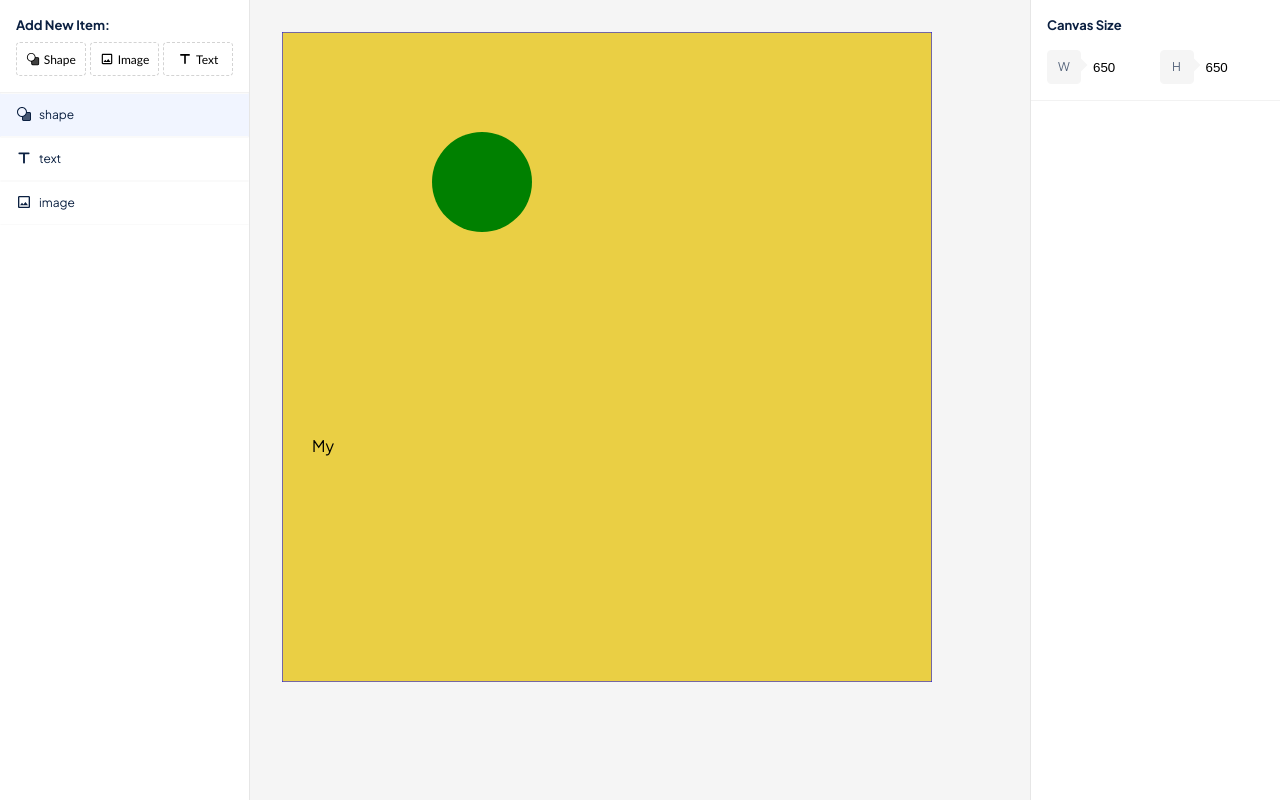
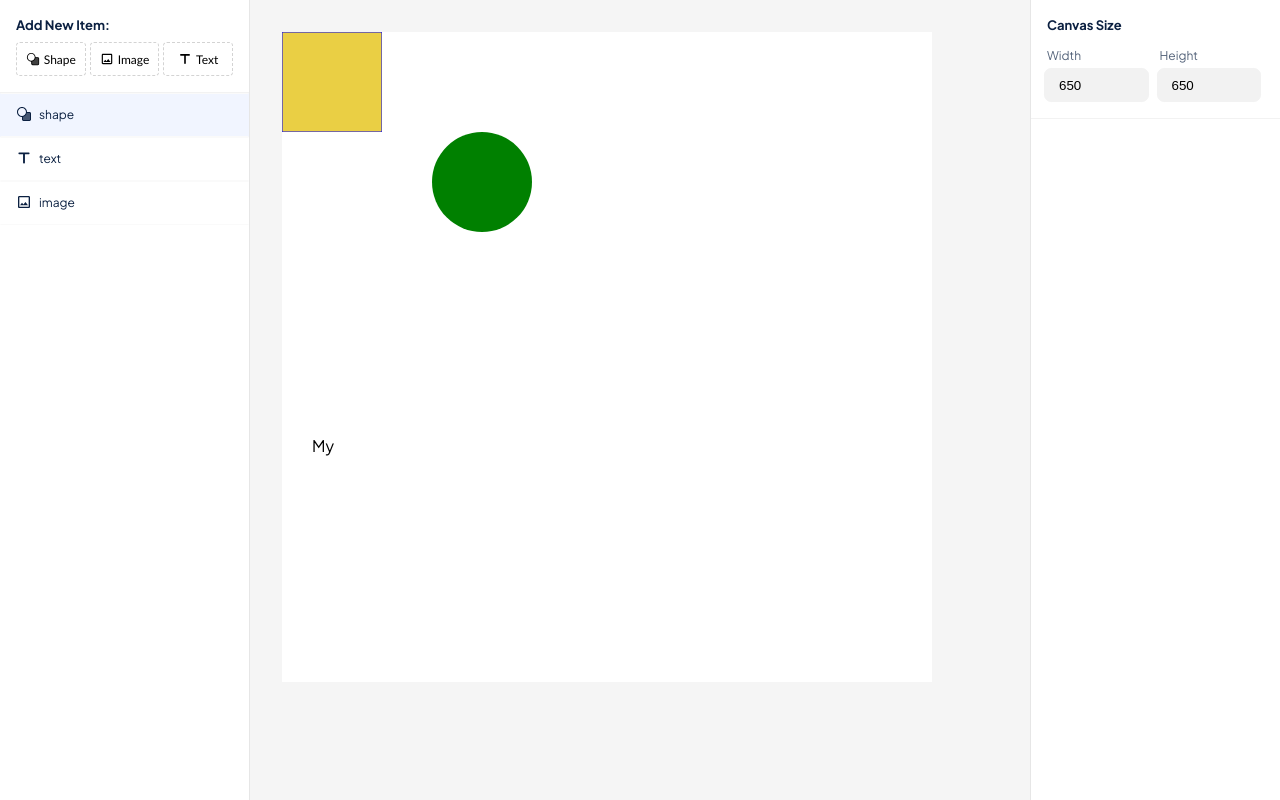
Before and after one commit to ozgunmustafa/svg-bg-generator, a React (Create React App) app: page / in a window 1280 px wide. Built offline with nearby package versions, Linux system fonts and the light colour scheme.

Commit message:
try something

```diff
--- a/src/App.js
+++ b/src/App.js
@@ -27,12 +27,23 @@ function App() {
   });
 
   const addItemToArtboard = (type) => {
+    let lastItem = itemList[itemList.length - 1].id;
+    console.log(lastItem);
+
     setItemList([
       ...itemList,
       {
-        id: '13',
+        id: lastItem.id,
         type: type,
         title: 'Learn Angular in 21 days',
+        position: {
+          x: 0,
+          y: 0,
+        },
+        size: {
+          width: 300,
+          height: 300,
+        },
       },
     ]);
   };
@@ -117,7 +128,9 @@ function App() {
                   backgroundColor: 'white',
                 }}
               >
-                {itemList?.map((item, index) => (
+                {itemList?.map((item, index) => {
+                  console.log('xxx', item);
+                  return (
                     <svg
                       className={
                         item.id === activeItem.id && 'artboard-active-item'
@@ -156,7 +169,8 @@ function App() {
                         </text>
                       )}
                     </svg>
-                ))}
+                  );
+                })}
               </svg>
             </div>
           </div>
@@ -169,7 +183,7 @@ function App() {
                   <div className="row-comp_title">Canvas Size</div>
                 </div>
                 <label className="attribute-input-group col-span-6">
-                  <span className="attribute-text">W</span>
+                  <span className="attribute-text">Width</span>
                   <input
                     className="attribute-input"
                     name="artboardWidth"
@@ -181,7 +195,7 @@ function App() {
                   />
                 </label>
                 <label className="attribute-input-group col-span-6">
-                  <span className="attribute-text">H</span>
+                  <span className="attribute-text">Height</span>
                   <input
                     className="attribute-input"
                     name="artboardHeight"
--- a/src/data/listData.js
+++ b/src/data/listData.js
@@ -9,8 +9,8 @@ export const listData = [
       y: 0,
     },
     size: {
-      width: "100%",
-      height: "100%",
+      width: 100,
+      height: 100,
     },
   },
   {
--- a/src/scss/components/_form-elements.scss
+++ b/src/scss/components/_form-elements.scss
@@ -1,29 +1,27 @@
 .attribute-input-group {
   display: flex;
+  flex-direction: column;
   font-size: 14px;
   > .attribute-text {
     position: relative;
     font-size: 12px;
     opacity: 0.7;
-    min-height: 34px;
-    aspect-ratio: 1/1;
+    //aspect-ratio: 1/1;
     display: flex;
     align-items: center;
-    justify-content: center;
-    background-color: var(--gray-200);
-    border: 1px solid var(--gray-200);
+    //justify-content: center;
+    margin-bottom: 6px;
 
-    border-radius: 0.25rem;
-    &::after {
-      content: '';
-      position: absolute;
-      width: 12px;
-      height: 12px;
-      background-color: var(--gray-200);
-      right: -5px;
-      top: 8px;
-      transform: rotate(45deg);
-    }
+    // &::after {
+    //   content: '';
+    //   position: absolute;
+    //   width: 12px;
+    //   height: 12px;
+    //   background-color: var(--gray-200);
+    //   right: -5px;
+    //   top: 8px;
+    //   transform: rotate(45deg);
+    // }
   }
   > .attribute-input {
     border: none;
@@ -32,10 +30,11 @@
     padding-left: 14px;
     border: 1px solid transparent;
     margin-left: -3px;
-    border-radius: 0.25rem;
+    border-radius: 0.45rem;
     width: 100%;
-    background-color: transparent;
-
+    min-height: 34px;
+    background-color: var(--gray-200);
+    border: 1px solid var(--gray-200);
     &:focus,
     &:hover {
       border-color: var(--gray-200);
```
Lines whose indentation alone changed are shown as unchanged.
